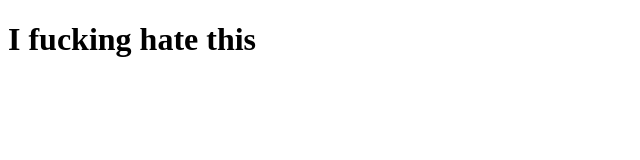
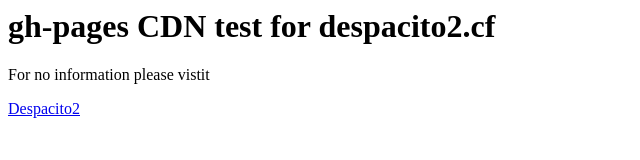
Before and after one commit to RaA-BLNET/static, a plain HTML site: page index.html in a window 1280 px wide. Shown: the whole page, without its empty margins (0-640 px from the left). Drawn offline with Linux system fonts and the light colour scheme.

Commit message:
Update index.html

```diff
--- a/index.html
+++ b/index.html
@@ -1,13 +1,7 @@
-<!DOCTYPE html>
-<html lang="de-CH">
-<head>
-    <meta charset="UTF-8">
-    <meta name="viewport" content="width=device-width, initial-scale=1.0">
-    <title>Fuck</title>
-</head>
-<body>
-    <main>
-    <h1>I fucking hate this</h1>
-    </main>
-</body>
-</html>
+<!DOCTYPE HTML PUBLIC "-//IETF//DTD HTML 2.0//EN">
+<html><head>
+<title>Despacito2 CDN</title>
+</head><body>
+<h1>gh-pages CDN test for despacito2.cf</h1>
+    <p>For no information please vistit</p><a href="despacito2.cf">Despacito2</a>
+</body></html>
```
